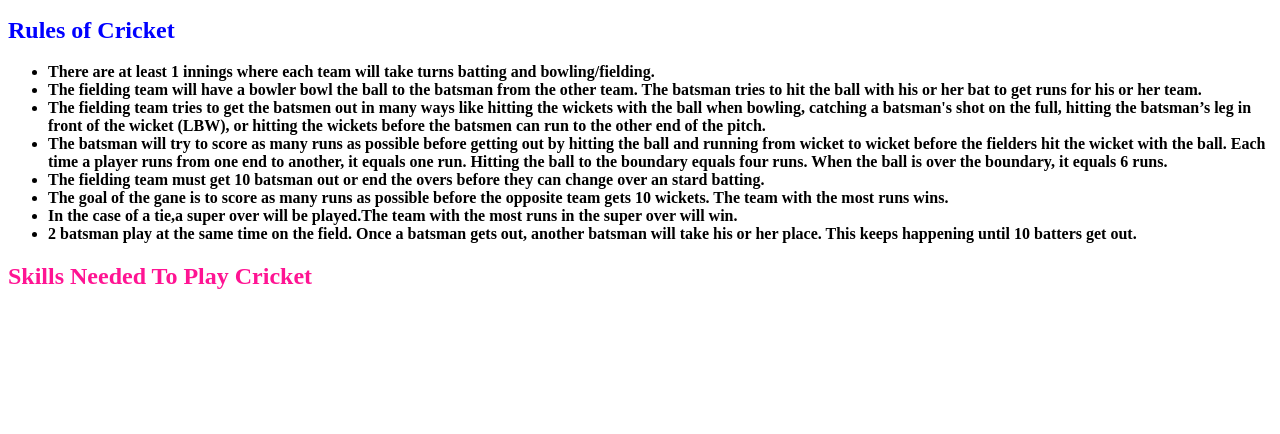
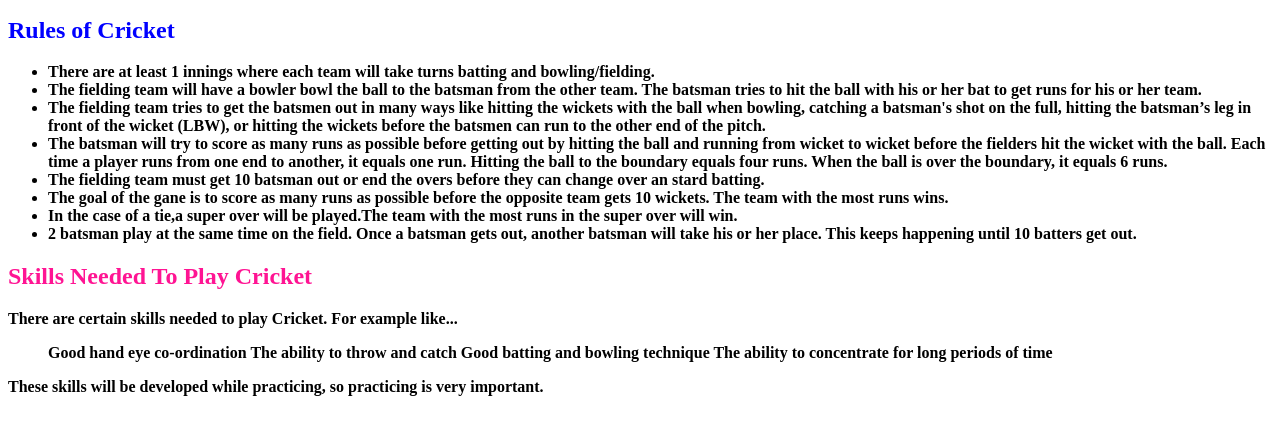
Before and after one commit to dyuthig/dyuthig.github.io, a plain HTML site: page index.html in a window 1280 px wide. Shown: the part 330-764 px from the top of the page. Drawn offline with Linux system fonts and the light colour scheme.

Commit message:
Update index.html

```diff
--- a/index.html
+++ b/index.html
@@ -37,7 +37,15 @@
 
     </ul>
     <h2 id="skills">Skills Needed To Play Cricket</h2>
-
+    <p> There are certain skills needed to play Cricket. For example like...
+    <ol>
+    Good hand eye co-ordination
+    The ability to throw and catch
+    Good batting and bowling technique
+    The ability to concentrate for long periods of time
+    </ol>
+    These skills will be developed while practicing, so practicing is very important.
+    </p>
  </body>
 
 </html>
```
